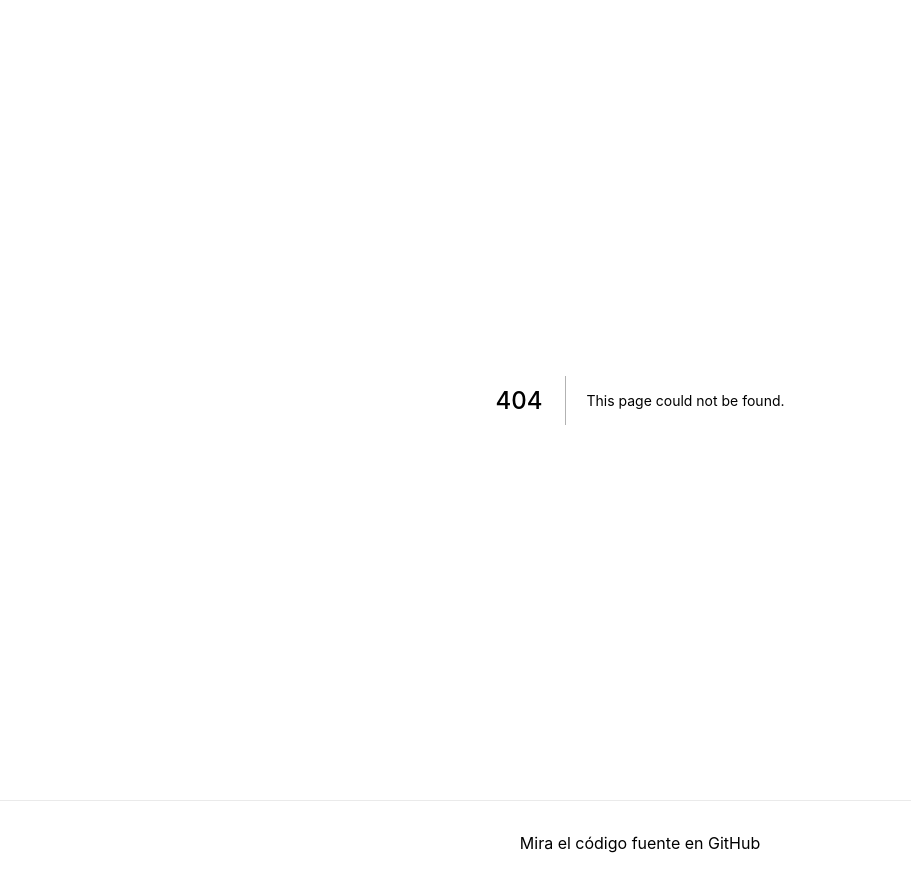
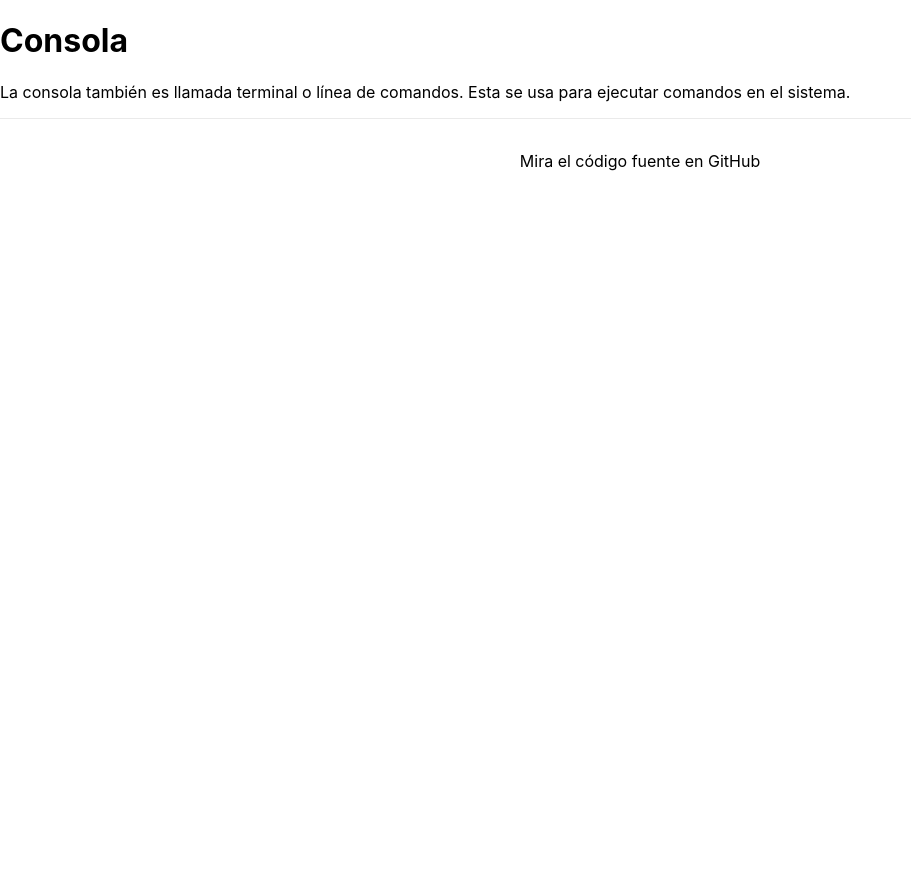
Before and after one commit to EstebanDalelR/aprendeaprogramar, a Next.js app: page /consola in a window 1280 px wide. Before the commit this address had no page. Shown: the whole page, without its empty margins (0-911 px from the left). After the commit the page ends 800 px from the top, so only its background shows below. Built offline with nearby package versions, Linux system fonts and the light colour scheme.

Commit message:
Write in mdx

```diff
--- /dev/null
+++ b/pages/consola.mdx
@@ -0,0 +1,3 @@
+# Consola
+
+La consola también es llamada terminal o línea de comandos. Esta se usa para ejecutar comandos en el sistema.
```
